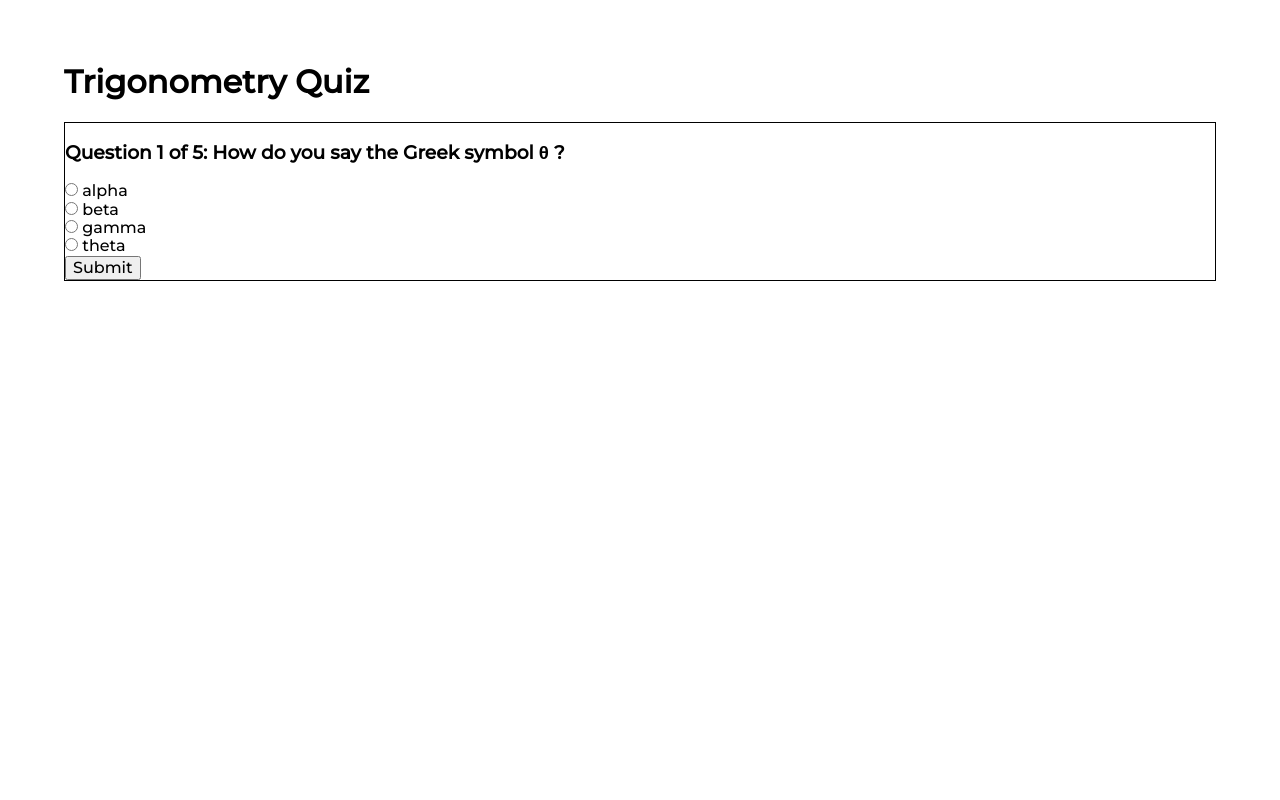
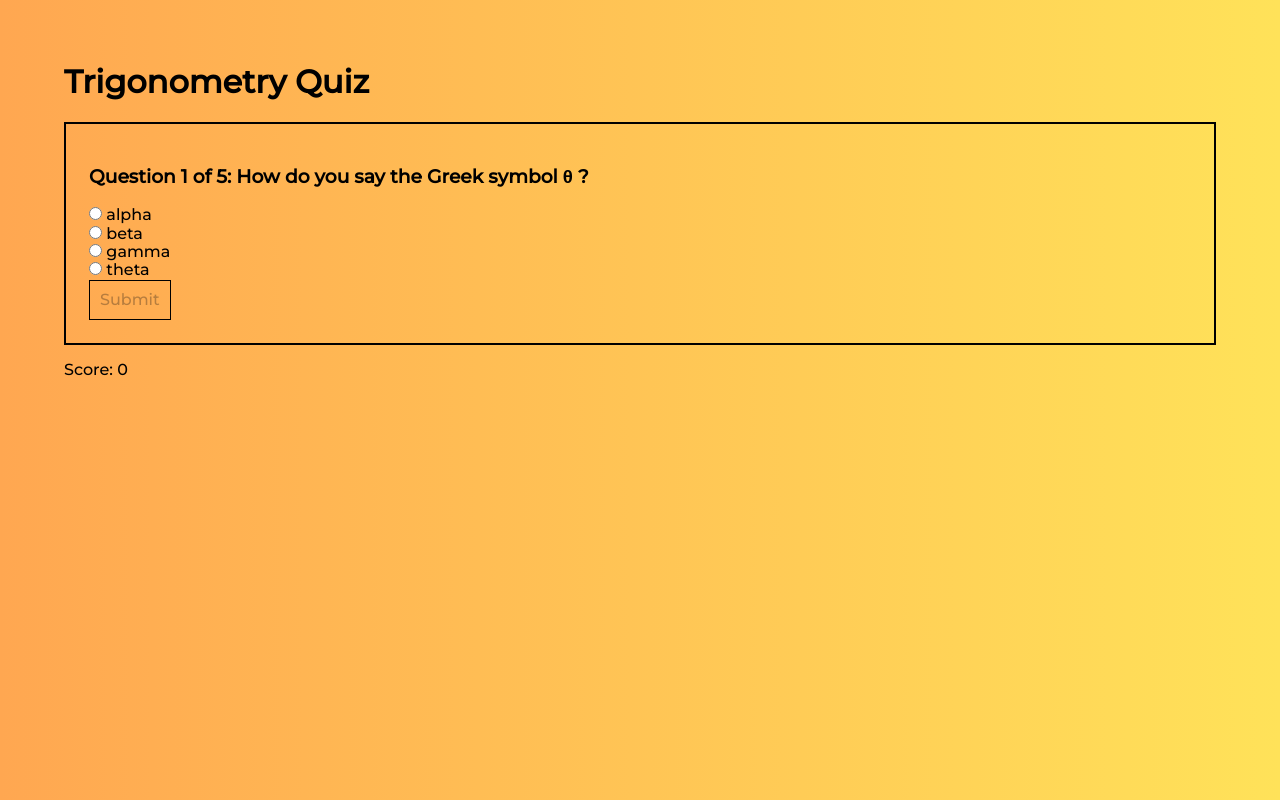
Before and after one commit to christineyoo/quiz-app, a plain HTML site: page index.html in a window 1280 px wide. Both pictures are taken after a click on the button "Start Quiz". Drawn offline with nearby package versions, Linux system fonts and the light colour scheme.

Commit message:
added css and scoring

```diff
--- a/app.css
+++ b/app.css
@@ -8,9 +8,27 @@
 }
 
 body {
-    margin: 5%;
+  margin: 5%;
+  background: #ffe259; /* fallback for old browsers */
+  background: -webkit-linear-gradient(
+    to right,
+    #ffa751,
+    #ffe259
+  ); /* Chrome 10-25, Safari 5.1-6 */
+  background: linear-gradient(
+    to right,
+    #ffa751,
+    #ffe259
+  ); /* W3C, IE 10+/ Edge, Firefox 16+, Chrome 26+, Opera 12+, Safari 7+ */
 }
 
 form {
-    border: 1px solid #000;
+  border: 2px solid #000;
+  padding: 2%;
 }
+
+button {
+  padding: 10px;
+  background-color: Transparent;
+  border: 1px solid #000;
+}
--- a/app.js
+++ b/app.js
@@ -1,97 +1,89 @@
 const store = {
   questions: [
     {
-      question: 'Question 1 of 5: How do you say the Greek symbol &theta; ?',
-      answers: [
-        'alpha',
-        'beta',
-        'gamma',
-        'theta'
-      ],
-      correctAnswer: 'theta'
+      question: "Question 1 of 5: How do you say the Greek symbol &theta; ?",
+      answers: ["alpha", "beta", "gamma", "theta"],
+      correctAnswer: "theta",
     },
     {
-      question: 'Question 2 of 5: Given a right triangle, which ratio represents tan &theta; ?',
+      question: "Question 2 of 5: Which ratio represents tan &theta; ?",
       answers: [
-        'opposite/adjacent',
-        'opposite/hypotenuse',
-        'adjacent/hypotenuse',
-        'adjacent/opposite'
+        "opposite/adjacent",
+        "opposite/hypotenuse",
+        "adjacent/hypotenuse",
+        "adjacent/opposite",
       ],
-      correctAnswer: 'opposite/adjacent'
+      correctAnswer: "opposite/adjacent",
     },
     {
-      question: 'Question 3 of 5: What trigonometric function does the following graph represent?',
+      question: "Question 3 of 5: Which ratio represents sin &theta; ?",
       answers: [
-        'y = tan(x)',
-        'y = csc(x)',
-        'y = sin(x)',
-        'y = cos(x)'
+        "opposite/adjacent",
+        "opposite/hypotenuse",
+        "adjacent/hypotenuse",
+        "adjacent/opposite",
       ],
-      correctAnswer: 'y = sin(x)'
+      correctAnswer: "opposite/hypotenuse",
     },
     {
-      question: 'Question 4 of 5: Convert the following expression from radians to degrees.',
-      answers: [
-        '90 degrees',
-        '180 degrees',
-        '270 degrees',
-        'QT &#928;'
-      ],
-      correctAnswer: '90 degrees'
+      question: "Question 4 of 5: Convert &#928;/2 from radians to degrees.",
+      answers: ["90 degrees", "180 degrees", "270 degrees", "QT &#928;"],
+      correctAnswer: "90 degrees",
     },
     {
-      question: 'Question 5 of 5: Which trigonometric function is an even function?',
+      question:
+        "Question 5 of 5: Which trigonometric function is an even function?",
       answers: [
-        'sin(-x) = - sin(x)',
-        'csc(-x) = - csc(x)',
-        'cos(-x) = cos(x)',
-        'tan(-x) = -tan(x)'
+        "sin(-x) = - sin(x)",
+        "csc(-x) = - csc(x)",
+        "cos(-x) = cos(x)",
+        "tan(-x) = -tan(x)",
       ],
-      correctAnswer: 'cos(-x) = cos(x)'
-    }
-  ]
+      correctAnswer: "cos(-x) = cos(x)",
+    },
+  ],
+  quizStarted: false,
+  questionNumber: 1,
+  score: 0,
 };
 
-/////////////GLOBAL VARIABLES AND CONSTANTS////////////////////
-let quizStarted = false;
-let questionNumber = 1;
-let score = 0;
-const intro = "<h2>How well do you know your trigonometry?</h2><button id='start'>Start Quiz</button>";
-//////////////////////////////////////////////////////////////
+const intro =
+  "<h2>How well do you know your trigonometry?</h2><button id='start'>Start Quiz</button>";
 
 //*** Responsible for generating the question template
 function handleShowProblem() {
   // The question and answers variables change as the questionNumber variable changes
-  let { question } = store.questions[questionNumber - 1];
-  let { answers }  = store.questions[questionNumber - 1];
-  let problem = '';
+  let { question } = store.questions[store.questionNumber - 1];
+  let { answers } = store.questions[store.questionNumber - 1];
+  let problem = "";
   for (let i = 0; i < store.questions.length; i++) {
-      problem = `<form>
+    problem = `<form>
       <h3>${question}</h3>
-      <input type="radio" name="question" value="${answers[0]}" class="radio"> ${answers[0]}<br>
-      <input type="radio" name="question" value="${answers[1]}" class="radio"> ${answers[1]}<br>
-      <input type="radio" name="question"value="${answers[2]}" class="radio"> ${answers[2]}<br>
-      <input type="radio" name="question" value="${answers[3]}" class="radio"> ${answers[3]}<br>
-      <button id="submit">Submit</button>
+      <input type="radio" name="question" value="${answers[0]}" class="radio" id="answer-1"><label for="answer-1"> ${answers[0]}</label><br>
+      <input type="radio" name="question" value="${answers[1]}" class="radio" id="answer-2"><label for="answer-2"> ${answers[1]}</label><br>
+      <input type="radio" name="question"value="${answers[2]}" class="radio" id="answer-3"><label for="answer-3"> ${answers[2]}</label><br>
+      <input type="radio" name="question" value="${answers[3]}" class="radio" id="answer-4"><label for="answer-4"> ${answers[3]}</label><br>
+      <button id="submit" disabled>Submit</button>
       <button id="next">Next Question</button></form>
-      <div id="feedback"></div>`
+      <p>Score: ${store.score} </p>
+      <div id="feedback"></div>
+      `;
   }
   return problem;
 }
 
 function handleShowResults() {
-  return `<h3>Your final score is ${score}.</h3><br>
+  return `<form><h3>Your final score is ${store.score} out of 5.</h3><br>
   <h4>Click "Restart Game" to try again!</h4>
-  <button id="restart">Restart Game</button>`
+  <button id="restart">Restart Game</button></form>`;
 }
 
 //***Responsible for rendering the landing page
 function renderLandingPage() {
   $("main").html(intro);
-  $("#start").on("click", function(e) {
+  $("#start").on("click", function (e) {
     e.preventDefault();
-    quizStarted = true;
+    store.quizStarted = true;
     $("main").html(handleShowProblem());
     $("#next").hide();
     handleSubmit();
@@ -107,46 +99,39 @@ function renderNextQuestion() {
 
 //***When the user clicks on an answer AND clicks on "Submit" button, the handleFeedback function is fired
 function handleSubmit() {
-  console.log("handleSubmit function ran");
   // if any one of the radio inputs is selected
-  $("input").on("click", function(e){
+  $("input").on("click", function (e) {
     const selectedAnswer = $(this).val();
-    const { correctAnswer } = store.questions[questionNumber - 1];
-    $("#submit").on("click", function(e){
+    const { correctAnswer } = store.questions[store.questionNumber - 1];
+    $("#submit").removeAttr("disabled");
+    $("#submit").on("click", function (e) {
       e.preventDefault();
       $("#submit").hide();
       $("#next").show();
-      if (selectedAnswer === correctAnswer){
-        score++;
+      if (selectedAnswer === correctAnswer) {
+        store.score++;
         $("#feedback").html("<p>Correct!</p>");
-        $("#feedback").append(`<p>Score: ${score} </p>`);
       } else {
-        $("#feedback").html(`<p>Incorrect. The correct answer was ${correctAnswer}.</p>`)
+        $("#feedback").html(
+          `<p>Incorrect. The correct answer was ${correctAnswer}.</p>`
+        );
       }
     });
   });
 
-  // If the user clicks submit without clicking on an answer, then a pop up should appear
-  $("#submit").on("click", function(e) {
-      e.preventDefault();
-      if(!($(".radio").is(':checked'))) {
-          alert("Select one before submitting.");
-      }
-  });
-
-  $("#next").on("click", function(e){
+  $("#next").on("click", function (e) {
     e.preventDefault();
-    if (questionNumber < 5) {
-      questionNumber++;
+    if (store.questionNumber < 5) {
+      store.questionNumber++;
       renderNextQuestion();
     } else {
-    $("main").html(handleShowResults());
-    $("#restart").on("click", function(e){
-      questionNumber = 1;
-      score = 0;
-      renderLandingPage();
-    });
-  }
+      $("main").html(handleShowResults());
+      $("#restart").on("click", function (e) {
+        store.questionNumber = 1;
+        store.score = 0;
+        renderLandingPage();
+      });
+    }
   });
 }
 
```
